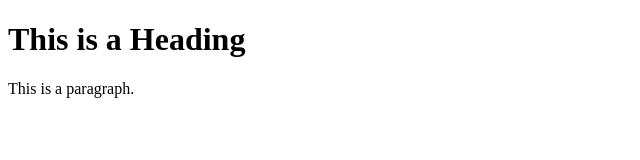
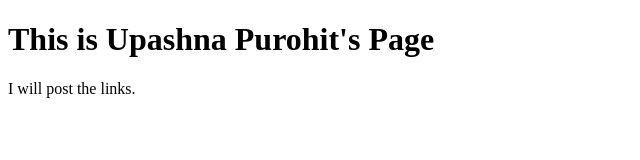
Before and after one commit to upashnapurohit/upashnapurohit, a plain HTML site: page index.html in a window 1280 px wide. Shown: the whole page, without its empty margins (0-640 px from the left). Drawn offline with Linux system fonts and the light colour scheme.

Commit message:
Update index.html

```diff
--- a/index.html
+++ b/index.html
@@ -5,8 +5,8 @@
 </head>
 <body>
 
-<h1>This is a Heading</h1>
-<p>This is a paragraph.</p>
+<h1>This is Upashna Purohit's Page</h1>
+<p>I will post the links.</p>
 
 </body>
 </html>
```
